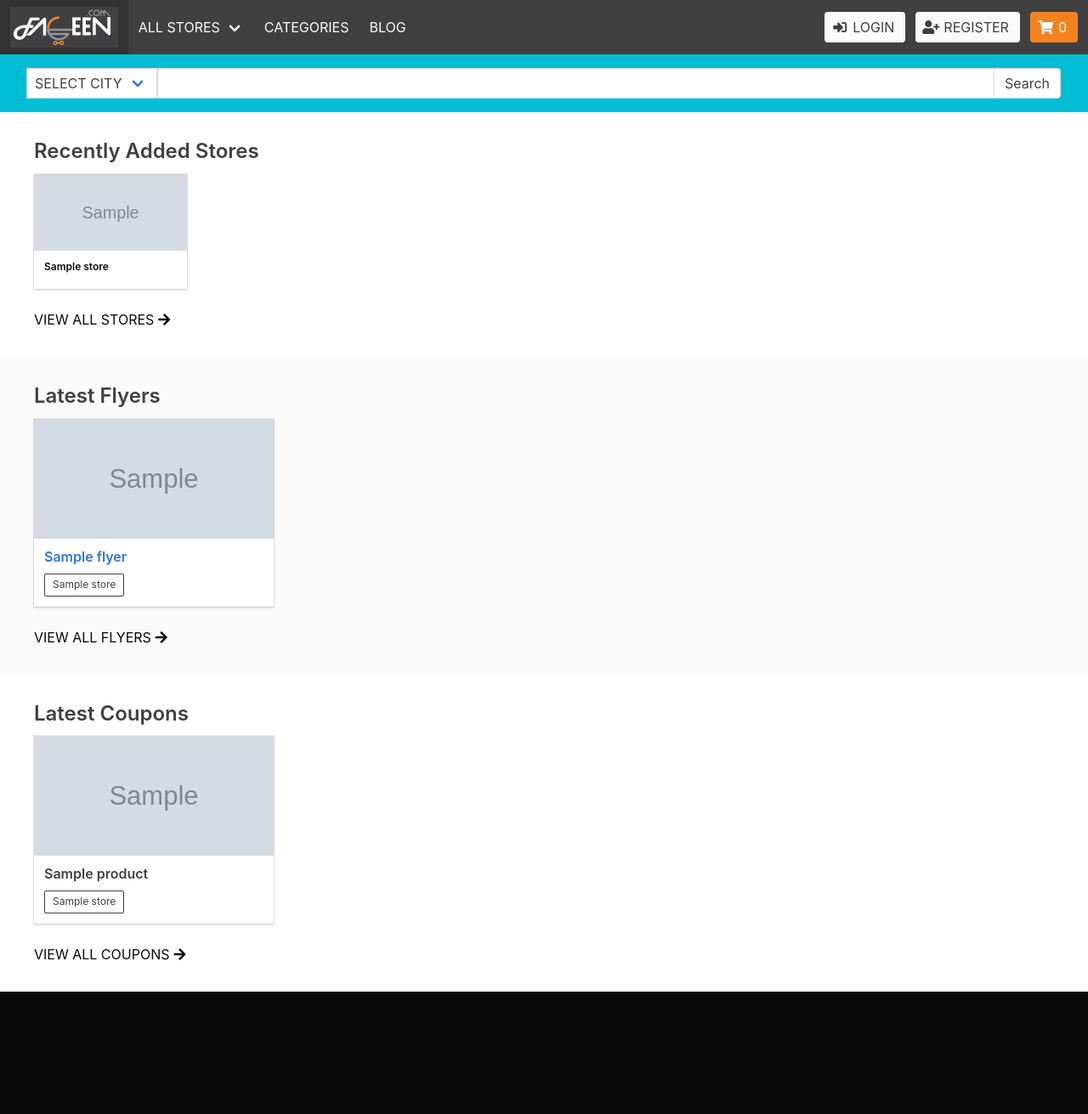
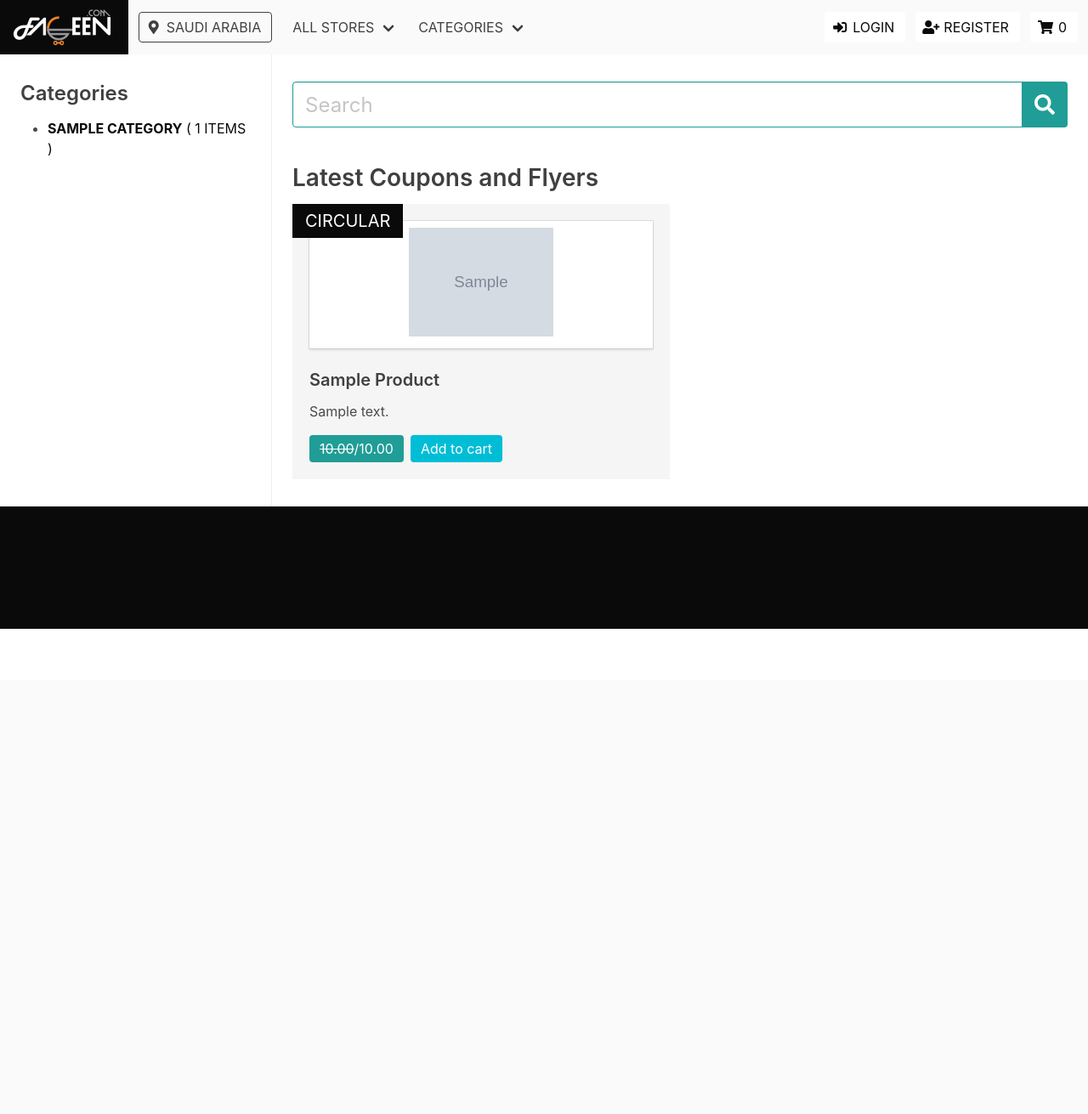
Before and after one commit to saqibrauf/faseen, a Django app: page / in a window 1280 px wide. Shown: the whole page at 85% size. After the commit the page ends 740 px from the top, so only its background shows below. Run offline with Django 3.2, Linux system fonts and the light colour scheme; tables that the repository leaves empty hold one stand-in row (values such as "Sample post"); grey boxes marked "Sample" are stand-in pictures; some libraries are stand-ins or nearby versions.

Commit message:
starting

```diff
--- a/circulars/global.py
+++ b/circulars/global.py
@@ -1,7 +1,11 @@
-from .models import Store
+from .models import Store, Category, Location
 
 def global_var(request):
 	STORES_MENU = Store.objects.all()
+	CATEGORIES = Category.objects.filter(parent=None).order_by('name')
+	LOCATIONS = Location.objects.all()
 	return {
 		'STORES_MENU' : STORES_MENU,
+		'CATEGORIES' : CATEGORIES,
+		'LOCATIONS' : LOCATIONS,
 	}
--- a/circulars/models.py
+++ b/circulars/models.py
@@ -21,7 +21,7 @@ class Location(MPTTModel):
 
 
 class Store(models.Model):
-	location = models.ManyToManyField(Location)
+	location = models.ManyToManyField(Location, related_name='stores')
 	name = models.CharField(max_length=150, unique=True)
 	slug = models.SlugField(max_length=150, blank=True, editable=False)
 	logo = models.ImageField(upload_to = 'media/images/stores/')
@@ -114,8 +114,8 @@ class Product(models.Model):
 	s_price = models.DecimalField(default=0, decimal_places=2, max_digits=8, verbose_name='Sale Price')
 	image = models.ImageField(upload_to='media/images/products')
 	desc = models.TextField(blank=True)
-	tags = models.ManyToManyField(Tag, blank=True)
-	categories = models.ManyToManyField(Category, blank=True)
+	tags = models.ManyToManyField(Tag, blank=True, related_name='products')
+	categories = models.ManyToManyField(Category, blank=True, related_name='products')
 
 	class Meta:
 		verbose_name_plural = 'Products'
--- a/circulars/views.py
+++ b/circulars/views.py
@@ -3,13 +3,9 @@
 
 
 def index(request):
-	stores = Store.objects.all()
-	coupons = Coupon.objects.all()
-	flyers = Flyer.objects.all()
+	products = Product.objects.order_by('-id')
 	context = {
-		'stores' : stores,
-		'coupons' : coupons,
-		'flyers' : flyers,
+		'products' : products,
 	}
 	return render(request, 'circulars/index.html', context)
 
--- /dev/null
+++ b/templates/aside.html
@@ -0,0 +1,6 @@
+<h2>Categories</h2>
+<ul>
+{% for c in CATEGORIES %}
+	<li><a class="has-text-black is-uppercase" href=""><span class="has-text-weight-bold">{{ c.name|title }}</span> ( {{ c.products.count }} Items )</a></li>
+{% endfor %}
+</ul>
--- a/templates/circulars/all_coupons.html
+++ b/templates/circulars/all_coupons.html
@@ -5,7 +5,7 @@
 {% block 'main' %}
 
 <div id="Coupons" class="section">
-	<div class="container is-fluid">
+	<div class="container">
 		<h1>All Coupons</h1>
 		{% if coupons %}
 			<div class="columns is-multiline">
--- a/templates/circulars/all_flyers.html
+++ b/templates/circulars/all_flyers.html
@@ -5,7 +5,7 @@
 {% block 'main' %}
 
 <div id="Flyers" class="section">
-	<div class="container is-fluid">
+	<div class="container">
 		<h1>Latest Flyers</h1>
 		{% if flyers %}
 			<div class="columns is-multiline">
--- a/templates/circulars/all_stores.html
+++ b/templates/circulars/all_stores.html
@@ -5,7 +5,7 @@
 {% block 'main' %}
 
 <div id="Flyers" class="section">
-	<div class="container is-fluid">
+	<div class="container">
 		<h1>All Stores</h1>
 		{% if stores %}
 			<div class="columns is-multiline">
--- a/templates/circulars/flyer_detail.html
+++ b/templates/circulars/flyer_detail.html
@@ -16,7 +16,7 @@
 {% block 'main' %}
 	{% if products %}
 		{% for p in products %}
-			<div class="notification is-radiusless">
+			<div class="box is-radiusless">
 				<div class="columns is-desktop">
 					<div class="column is-3-desktop">
 						{% thumbnail p.image "400x300" crop="center" as im %}
@@ -29,8 +29,8 @@
 						<h3>{{ p.name }}</h3>
 						<p>{{ p.desc|truncatewords:20 }}</p>
 						<div class="tags">
-							<p class="tag is-medium is-dark"><span class="is-size-5"><del>{{p.r_price}}</del></span> - <span class="is-size-4 has-text-weight-bold">{{ p.s_price }}</span></p>
-							<p class="tag is-medium is-info">Valid Till {{ p.flyer.date_expired }}</p>
+							<span class="tag is-medium is-dark"><span class="is-size-5"><del>{{p.r_price}}</del></span> - <span class="is-size-4 has-text-weight-bold">{{ p.s_price }}</span></span>
+							<span class="tag is-medium is-info">Add To Cart</span>
 						</div>
 
 					</div>
--- a/templates/circulars/index.html
+++ b/templates/circulars/index.html
@@ -1,103 +1,29 @@
-{% extends 'master_full.html' %}
+{% extends 'master.html' %}
 {% load thumbnail %}
 {% load static %}
+{% load mptt_tags %}
 
 {% block 'main' %}
-
-<div id="Stores" class="section has-background-white">
-	<div class="container is-fluid">
-		<h2>Recently Added Stores</h2>
-		{% if stores %}
-			<div class='columns is-multiline'>
-				{% for s in stores|slice:':12' %}
-					<div class="column is-2-desktop is-3-tablet">
-						<div class="card" style="min-height: 100%;">
-							<div class="card-image">
-								{% thumbnail s.logo "512x256" crop="center" as im %}
-									<figure class="image is-2by1 is-marginless">
-										<img src="{{im.url}}" alt="Placeholder image">
-									</figure>
-								{% endthumbnail %}
-							</div>
-							<div class="card-content">
-								<div class="content">
-									<h3 class="is-size-7"><a class="has-text-black" href="{% url 'store_detail' s.slug %}">{{ s.name }}</a></h3>
-								</div>
-							</div>
-						</div>
+	{% if products %}
+		<h1>Latest Coupons and Flyers</h1>
+		<div class="columns is-desktop is-multiline">
+			{% for p in products %}
+				<div class="column is-6-desktop">
+					<div class="notification is-radiusless" style="min-height: 100%; position: relative;">
+						{% if p.flyer %}
+							<p class="tag is-black is-large is-radiusless" style="position: absolute; top: 0; left: 0;">CIRCULAR</p>
+						{% else %}
+							<p class="tag is-black is-large is-radiusless" style="position: absolute; top: 0; left: 0;">COUPON</p>
+						{% endif %}
+						<figure class="box is-marginless is-radiusless" style="padding: 0.5rem">
+							<img src="{{ p.image.url }}" style="max-height: 8rem;">
+						</figure>
+						<h3>{{ p.name|title }}</h3>
+						<p>{{ p.desc|truncatechars:100 }}</p>
+						<p class="tags"><span class="tag is-primary is-medium"><del>{{p.r_price}}</del>/{{ p.s_price }}</span><span class="tag is-info is-medium">Add to cart</span></p>
 					</div>
-				{% endfor %}
-
-			</div>
-			<a class="has-text-black is-uppercase" href="{% url 'all_stores' %}"><span>View All Stores</span><span class="icon"><i class="fas fa-arrow-right"></i></span></a>
-		{% else %}
-			<p class="heading is-size-3">Nothing to display</p>
-		{% endif %}
-	</div>
-</div>
-
-<div id="Flyers" class="section has-background-light">
-	<div class="container is-fluid">
-		<h2>Latest Flyers</h2>
-		{% if flyers|slice:':8' %}
-			<div class="columns is-multiline">
-				{% for f in flyers %}
-					<div class="column is-3-desktop is-4-tablet">
-						<div class="card" style="min-height: 100%;">
-							<div class="card-image">
-								{% thumbnail f.image "512x256" crop="center" as im %}
-									<figure class="image is-2by1 is-marginless">
-										<img src="{{im.url}}" alt="Placeholder image">
-									</figure>
-								{% endthumbnail %}
-							</div>
-							<div class="card-content">
-								<div class="content">
-									<h3 class="is-size-6"><a href="{% url 'flyer_detail' f.slug %}">{{f.title}}</a></h3>
-									<p><a class="button is-dark is-outlined is-small" href="{% url 'store_detail' f.store.slug %}">{{ f.store.name }}</a></p>
-								</div>
-							</div>
-						</div>
-					</div>
-				{% empty %}
-					<p>No Product</p>
-				{% endfor %}
-			</div>
-		{% endif %}
-		<a class="has-text-black is-uppercase" href="{% url 'all_flyers' %}"><span>View All Flyers</span><span class="icon"><i class="fas fa-arrow-right"></i></span></a>
-	</div>
-</div>
-
-<div id="Coupons" class="section">
-	<div class="container is-fluid">
-		<h2>Latest Coupons</h2>
-		{% if coupons|slice:':8' %}
-			<div class="columns is-multiline">
-				{% for p in coupons %}
-					<div class="column is-3-desktop is-4-tablet">
-						<div class="card" style="min-height: 100%;">
-							<div class="card-image">
-								{% thumbnail p.product.image "512x256" crop="center" as im %}
-									<figure class="image is-2by1 is-marginless">
-										<img src="{{im.url}}" alt="Placeholder image">
-									</figure>
-								{% endthumbnail %}
-							</div>
-							<div class="card-content">
-								<div class="content">
-									<h3 class="is-size-6">{{p.product.name}}</h3>
-									<p><a class="button is-dark is-outlined is-small" href="{% url 'store_detail' p.store.slug %}">{{ p.store.name }}</a></p>
-								</div>
-							</div>
-						</div>
-					</div>
-				{% empty %}
-					<p>No Product</p>
-				{% endfor %}
-			</div>
-		{% endif %}
-		<a class="has-text-black is-uppercase" href="{% url 'all_coupons' %}"><span>View All Coupons</span><span class="icon"><i class="fas fa-arrow-right"></i></span></a>
-	</div>
-</div>
-
+				</div>
+			{% endfor %}
+		</div>
+	{% endif %}
 {% endblock %}
--- a/templates/master.html
+++ b/templates/master.html
@@ -1,6 +1,6 @@
 {% load static %}
 <!DOCTYPE html>
-<html>
+<html lang="en" class="has-navbar-fixed-top">
 <head>
 	<meta charset="utf-8">
     <meta name="viewport" content="width=device-width, initial-scale=1">
@@ -12,36 +12,31 @@
 </head>
 <body>
 
-    <header class="fixed">
+    <header>
         {% include 'navbar.html' %}
-        <div class="notification is-info is-radiusless is-marginless" style="padding: 1rem;">
-            <div class="container is-fluid">
-               <div class="field has-addons is-marginless">
-                    <p class="control">
-                        <p class="select">
-                            <select style="border-radius: 0;">
-                                <option>SELECT CITY</option>
-                                <option>JEDDAH</option>
-                                <option>RIYADH</option>
-                            </select>
+    </header>
+
+    <main class="content is-marginless">
+    	<div class="columns is-desktop is-marginless is-paddingless">
+            <div class="column is-3-desktop is-marginless is-paddingless" style="border-right: 1px solid #eee;">
+                <div class="section">
+                    {% include 'aside.html' %}
+                </div>
+            </div>
+            <div class="column is-9-desktop is-marginless is-paddingless">
+                <div class="section">
+                    <div class="field has-addons">
+                        <p class="control is-expanded">
+                            <input class="input is-primary is-large" type="text" placeholder="Search">
                         </p>
-                    </p>
-                    <p class="control is-expanded">
-                        <input type="text" class="input" name="query">
-                    </p>
-                    <p class="control">
-                        <button type="submit" class="button" name="Search" value="Search" >Search</button>
-                    </p>
+                        <p class="control">
+                            <a class="button is-primary is-large"><span class="icon is-medium"><i class="fas fa-search"></i></span></a>
+                        </p>
+                    </div>
+                    {% block 'main' %}{% endblock %}
                 </div>
             </div>
         </div>
-    </header>
-
-    {% for s in stores_menu %}
-        {{s.name}}
-    {% endfor %}
-    <main class="content is-marginless">
-    	{% block 'content' %}{% endblock %}
     </main>
 
     <footer class="footer has-background-black">
--- a/templates/master_full.html
+++ /dev/null
@@ -1,4 +0,0 @@
-{% extends 'master.html' %}
-{% block 'content' %}
-	{% block 'main' %}{% endblock %}
-{% endblock %}
--- a/templates/navbar.html
+++ b/templates/navbar.html
@@ -1,9 +1,16 @@
 {% load static %}
 
-<nav class="navbar is-dark">
-    <div class="container is-fluid">
+<nav class="navbar is-light is-fixed-top">
     <div class="navbar-brand">
-            <a class="navbar-item" href="{% url 'index' %}"><img src="{% static 'images/black.png' %}" alt="Faseen"></a>
+        <a class="navbar-item has-background-black" href="{% url 'index' %}"><img src="{% static 'images/black.png' %}" alt="Faseen"></a>
+        <div class="navbar-item">
+            <a class="button is-dark is-outlined">
+                <span class="icon">
+                    <i class="fas fa-map-marker-alt"></i>
+                </span>
+                <span>SAUDI ARABIA</span>
+            </a>
+        </div>
         <div class="navbar-burger burger" data-target="navMain">
             <span></span>
             <span></span>
@@ -22,33 +29,40 @@
                     <a class="navbar-item has-text-weight-bold is-uppercase" href="{% url 'all_stores' %}">View All Stores</a>
                 </div>
             </div>
-                <a class="navbar-item is-uppercase" href="">Categories</a>
-                <a class="navbar-item is-uppercase" href="">Blog</a>
+            <div class="navbar-item has-dropdown is-hoverable">
+                <a class="navbar-link is-uppercase" href="{% url 'all_stores' %}">Categories</a>
+                <div class="navbar-dropdown">
+                    {% for c in CATEGORIES|slice:':10' %}
+                        <a class="navbar-item" href="">{{c.name|title}} ({{c.products.count}} Item)</a>
+                    {% endfor %}
+                    <hr class="navbar-divider">
+                    <a class="navbar-item has-text-weight-bold is-uppercase" href="">View All Categories</a>
+                </div>
+            </div>
         </div>
         <div class="navbar-end">
             <div class="navbar-item">
                 <div class="field is-grouped has-text-right" style="align-items: center;">
                     {% if not user.is_authenticated %}
                         <p class="control">
-                                <a class="button is-light is-uppercase" href=""><span class="icon"><i class="fas fa-sign-in-alt"></i></span><span>LOGIN</span></a>
+                            <a class="button is-white is-uppercase" href=""><span class="icon"><i class="fas fa-sign-in-alt"></i></span><span>LOGIN</span></a>
                         </p>
                         <p class="control">
-                                <a class="button is-light is-uppercase" href=""><span class="icon"><i class="fas fa-user-plus"></i></span><span>REGISTER</span></a>
+                            <a class="button is-white is-uppercase" href=""><span class="icon"><i class="fas fa-user-plus"></i></span><span>REGISTER</span></a>
                         </p>
                     {% else %}
                         <p class="control">
-                                <a class="button is-light is-uppercase" href="">Welcome {{ user.username }}</a>
+                            <a class="button is-white is-uppercase" href="">Welcome {{ user.username }}</a>
                         </p>
                         <p class="control">
-                                <a class="button is-light is-uppercase" href=""><span class="icon"><i class="fas fa-sign-out-alt"></i></span><span>LOGOUT</span></a>
+                            <a class="button is-white is-uppercase" href=""><span class="icon"><i class="fas fa-sign-out-alt"></i></span><span>LOGOUT</span></a>
                         </p>
                     {% endif %}
                     <p class="control">
-                            <a class="button is-warning" href=""><span class="icon"><i class="fas fa-shopping-cart"></i></span><span>0</span></a>
+                        <a class="button is-white" href=""><span class="icon"><i class="fas fa-shopping-cart"></i></span><span>0</span></a>
                     </p>
                 </div>
             </div>
         </div>
     </div>
-    </div>
 </nav>
```
Also changed, not shown: circulars/admin.py (+12 -2 lines), templates/circulars/search.html (added, +103 -0 lines), templates/master_sidebar.html (deleted, +0 -16 lines), assets/images/black.png, assets/images/faseen-png.png (deleted), assets/images/faseen.png (deleted). Lines whose indentation alone changed are shown as unchanged.
